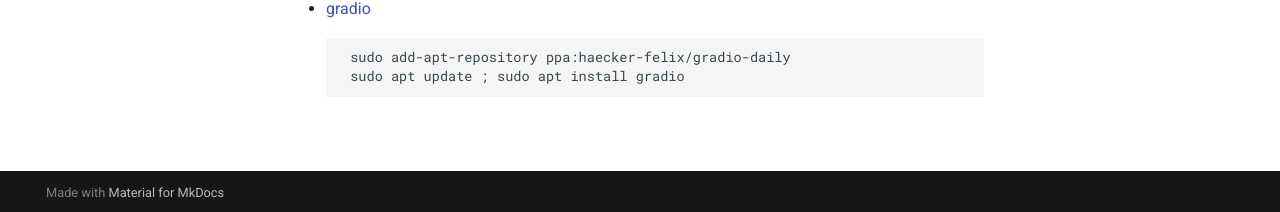
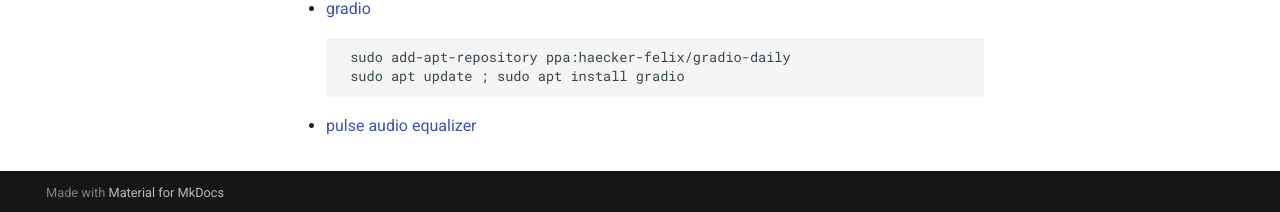
Before and after one commit to vician/wiki, an MkDocs documentation site: the page built from docs/Linux/Desktop/My needs.md, in a window 1280 px wide and 1261 px high. Shown: the part 1046-1258 px from the top of the window. Built offline with MkDocs 1.6.1 and Material for MkDocs 9.7.7, drawn with Linux system fonts in a browser that asks for light colours; comment, search, counter and statistics services are not loaded.

Commit message:
Update My needs.md

```diff
--- a/docs/Linux/Desktop/My needs.md
+++ b/docs/Linux/Desktop/My needs.md
@@ -39,3 +39,5 @@
 
          sudo add-apt-repository ppa:haecker-felix/gradio-daily
          sudo apt update ; sudo apt install gradio
+
+- [pulse audio equalizer](PulseAudio Equalizer/)
```
